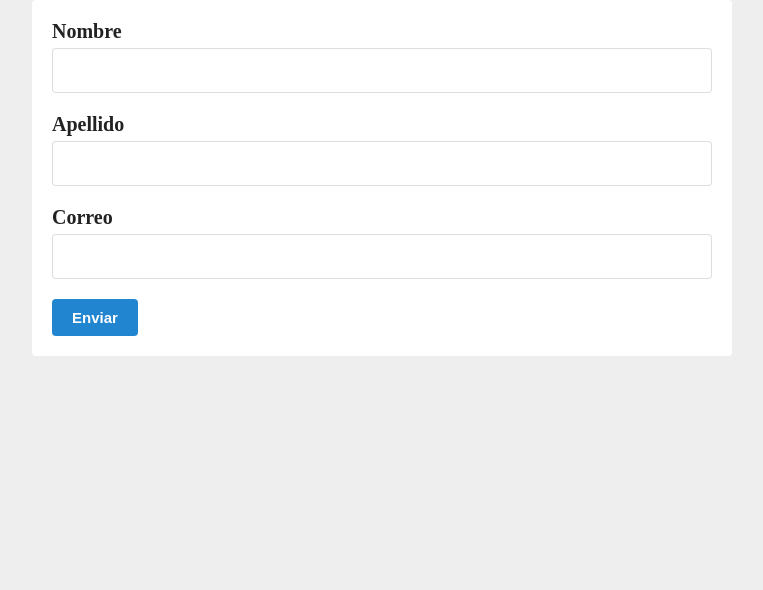
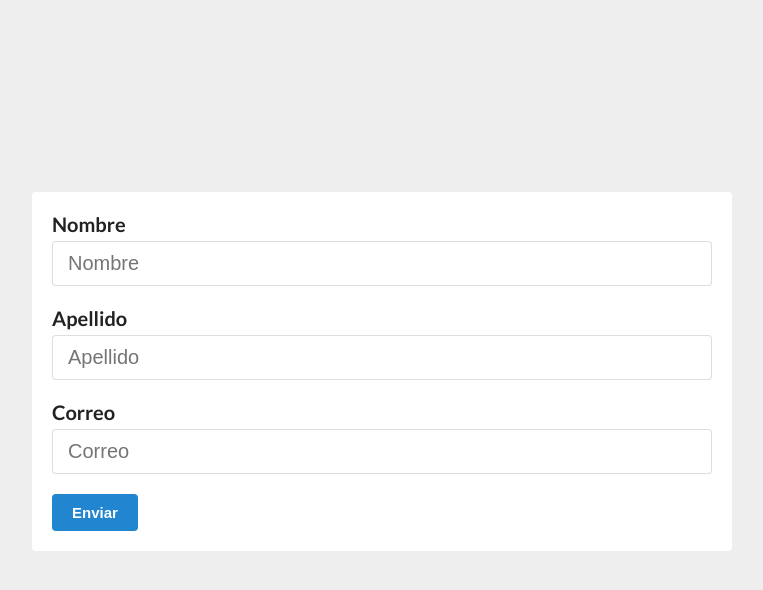
Before and after one commit to saureth/carrito-compras, a React (Create React App) app in the folder formularios-practica/: page / in a window 1280 px wide. Shown: the top 590 px of the page, without its empty margins (258-1021 px from the left). Built offline with nearby package versions, Linux system fonts and the light colour scheme.

Commit message:
Clase 81

```diff
--- a/formularios-practica/public/index.html
+++ b/formularios-practica/public/index.html
@@ -24,7 +24,10 @@
       work correctly both with client-side routing and a non-root public URL.
       Learn how to configure a non-root public URL by running `npm run build`.
     -->
-    <title>React App</title>
+    <title>Gestor usuarios</title>
+    <link rel="preconnect" href="https://fonts.googleapis.com">
+    <link rel="preconnect" href="https://fonts.gstatic.com" crossorigin>
+    <link href="https://fonts.googleapis.com/css2?family=Lato:wght@400;700&display=swap" rel="stylesheet">
   </head>
   <body>
     <noscript>You need to enable JavaScript to run this app.</noscript>
--- a/formularios-practica/src/App.js
+++ b/formularios-practica/src/App.js
@@ -23,6 +23,7 @@ function App() {
   }
 
   return (
+    <div style={{marginTop: '15%'}}>
       <Container>
         <Card>
           <div style={{padding:20}}>
@@ -32,18 +33,21 @@ function App() {
                 name='name'
                 value={formulario.name}
                 onChange={handleChange}
+                placeholder='Nombre'
               />
               <Input
                 label='Apellido'
                 name='lastName'
                 value={formulario.lastName}
                 onChange={handleChange}
+                placeholder='Apellido'
               />
               <Input
                 label='Correo'
                 name='email'
                 value={formulario.email}
                 onChange={handleChange}
+                placeholder='Correo'
               />
               <Button> Enviar </Button>
             </form>
@@ -57,6 +61,7 @@ function App() {
           </ul>
         </Card>
       </Container>
+    </div>
   );
 }
 
--- a/formularios-practica/src/index.css
+++ b/formularios-practica/src/index.css
@@ -1,4 +1,7 @@
 body {
+
+  font-family: Lato,sans-serif;
+
   margin: 0;
   -webkit-font-smoothing: antialiased;
   -moz-osx-font-smoothing: grayscale;
```
Lines whose indentation alone changed are shown as unchanged.
